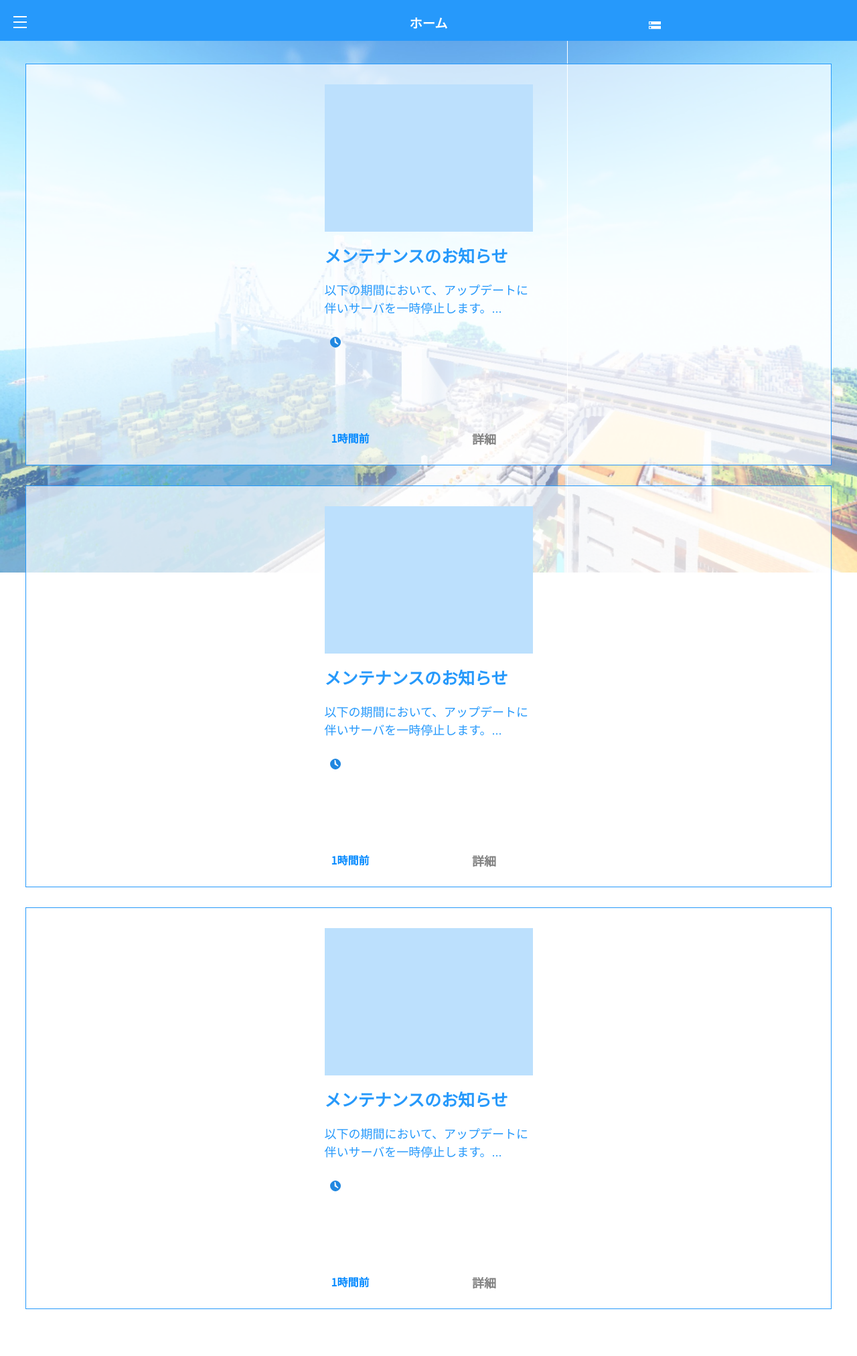
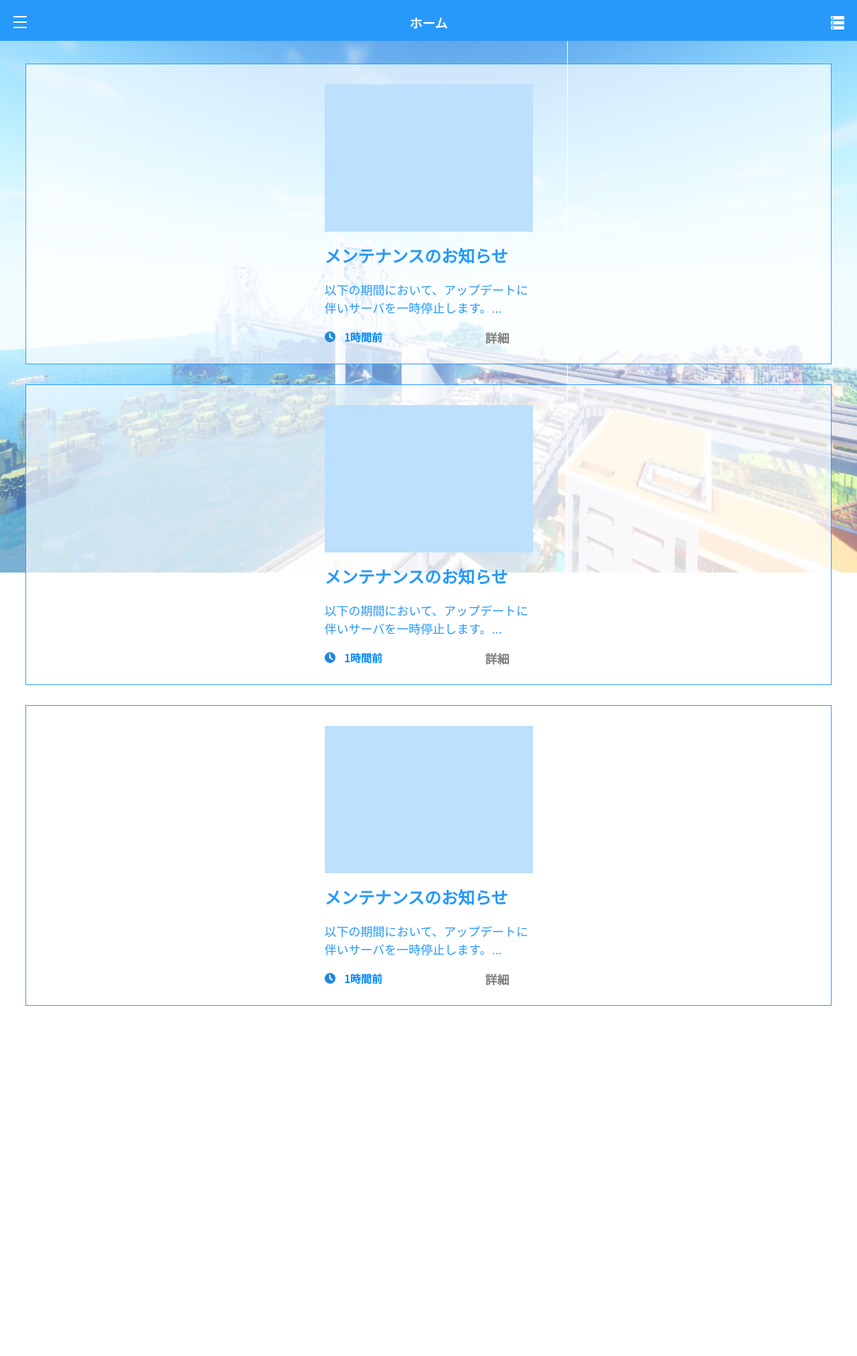
Before and after one commit to smpny7/jokura.net, a PHP site: page / in a window 1280 px wide. Shown: the whole page at 67% size. After the commit the page ends 1502 px from the top, so only its background shows below. Run offline with PHP 8.4, Linux system fonts and the light colour scheme.

Commit message:
svg→png

```diff
--- a/assets/php/header.php
+++ b/assets/php/header.php
@@ -1,4 +1,4 @@
 <header>
     <div class="header_title">ホーム</div>
-    <a class="header_link" href="/home"><object class="header_server" type="image/svg+xml" data="/assets/img/server.svg"></object></a>
+    <a class="header_link" href="/server"><img class="header_server" src="/assets/img/server.png" alt="画像" oncontextmenu="return false;" onselectstart="return false;" onmousedown="return false;"></a>
 </header>
--- a/index.php
+++ b/index.php
@@ -21,7 +21,7 @@
             <div class="home_title">メンテナンスのお知らせ</div>
             <div class="home_detail">以下の期間において、アップデートに伴いサーバを一時停止します。...</div>
             <div class="time_container">
-                <object class="time" type="image/svg+xml" data="/assets/img/time.svg"></object>
+                <img class="time" src="/assets/img/time.png" alt="画像" oncontextmenu="return false;" onselectstart="return false;" onmousedown="return false;">
                 <div class="time_letter">1時間前</div>
                 <div class="time_detail"><a href="#">詳細</a></div>
             </div>
@@ -32,7 +32,7 @@
             <div class="home_title">メンテナンスのお知らせ</div>
             <div class="home_detail">以下の期間において、アップデートに伴いサーバを一時停止します。...</div>
             <div class="time_container">
-                <object class="time" type="image/svg+xml" data="/assets/img/time.svg"></object>
+                <img class="time" src="/assets/img/time.png" alt="画像" oncontextmenu="return false;" onselectstart="return false;" onmousedown="return false;">
                 <div class="time_letter">1時間前</div>
                 <div class="time_detail"><a href="#">詳細</a></div>
             </div>
@@ -43,7 +43,7 @@
             <div class="home_title">メンテナンスのお知らせ</div>
             <div class="home_detail">以下の期間において、アップデートに伴いサーバを一時停止します。...</div>
             <div class="time_container">
-                <object class="time" type="image/svg+xml" data="/assets/img/time.svg"></object>
+                <img class="time" src="/assets/img/time.png" alt="画像" oncontextmenu="return false;" onselectstart="return false;" onmousedown="return false;">
                 <div class="time_letter">1時間前</div>
                 <div class="time_detail"><a href="#">詳細</a></div>
             </div>
```
Also changed, not shown: assets/img/home.svg (deleted), assets/img/server.png (added), assets/img/server.svg (deleted), assets/img/time.png (added), assets/img/time.svg (deleted).
